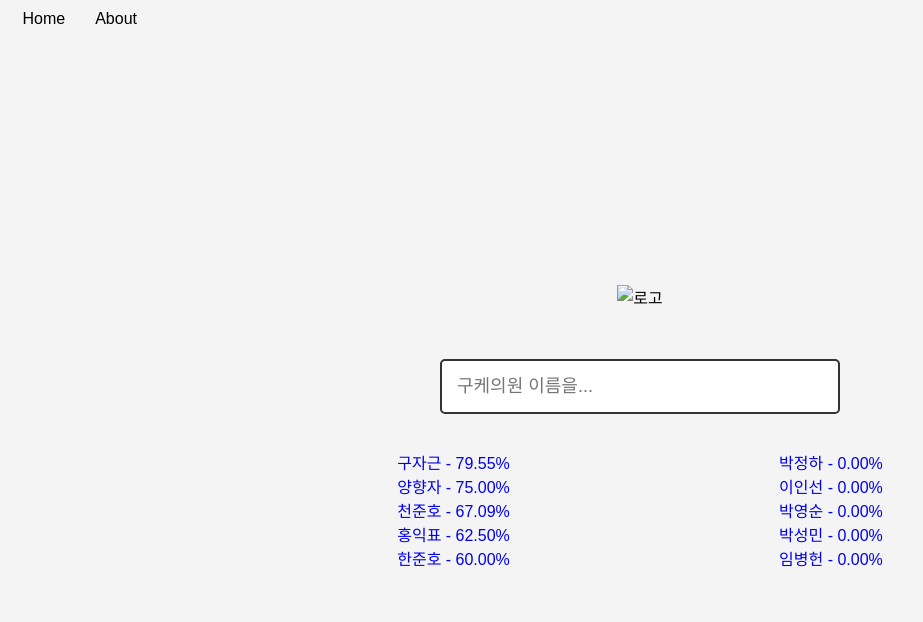
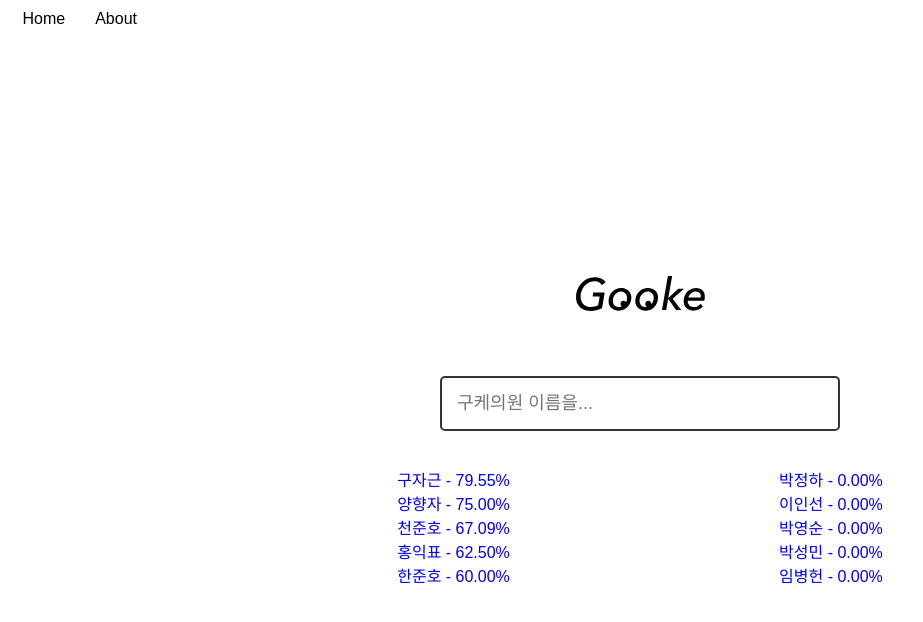
Before and after one commit to goooooke/goooooke.github.io, a plain HTML site: page index.html in a window 1280 px wide. Shown: the whole page, without its empty margins (0-923 px from the left). Drawn offline with Linux system fonts and the light colour scheme; a web font is replaced by a local one.

Commit message:
Add logo

```diff
--- a/index.html
+++ b/index.html
@@ -29,7 +29,7 @@
         </nav>
     </div>
     <div class="logo">
-            <img src="your-logo-url.png" alt="로고" id="site-logo">
+            <img src="logo.svg" alt="로고" id="site-logo">
     </div>
     <!-- 로고 추가 끝 -->
     <div class="autocomplete">
--- a/m-styles.css
+++ b/m-styles.css
@@ -4,7 +4,7 @@
 body {
     font-family: 'IBM Plex Sans KR', sans-serif;
     margin: 0;
-    background-color: #f4f4f4;
+    background-color: #ffffff;
     display: flex;
     justify-content: center;
     align-items: center;
@@ -20,7 +20,7 @@ a {
     padding: 10px 0;
     padding-left: 15px;  /* 추가: 좌측 패딩을 추가하여 텍스트를 약간 오른쪽으로 이동 */
     text-align: left;  /* 추가: 텍스트를 좌측으로 정렬 */
-    background-color: #f4f4f4;
+    background-color: #ffffff;
     position: fixed;
     top: 0;
     z-index: 1000;
@@ -61,9 +61,11 @@ a {
 }
 
 #site-logo {
-    max-width: 150px;
     height: auto;
+    width: 50%;
 }
+
+
 
 .autocomplete {
     position: relative;
```
Also changed, not shown: logo.svg (added).
